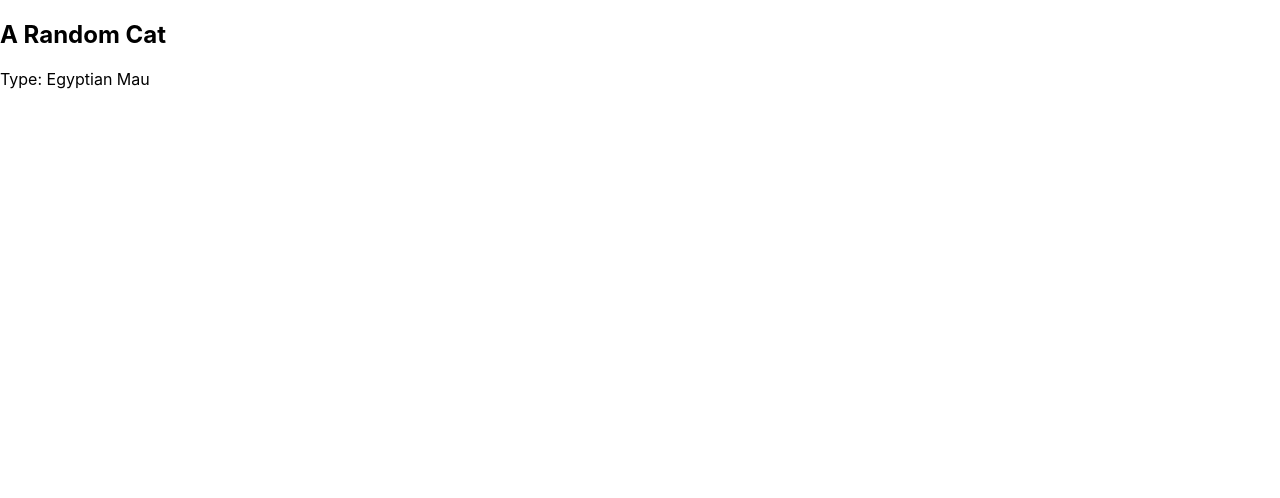
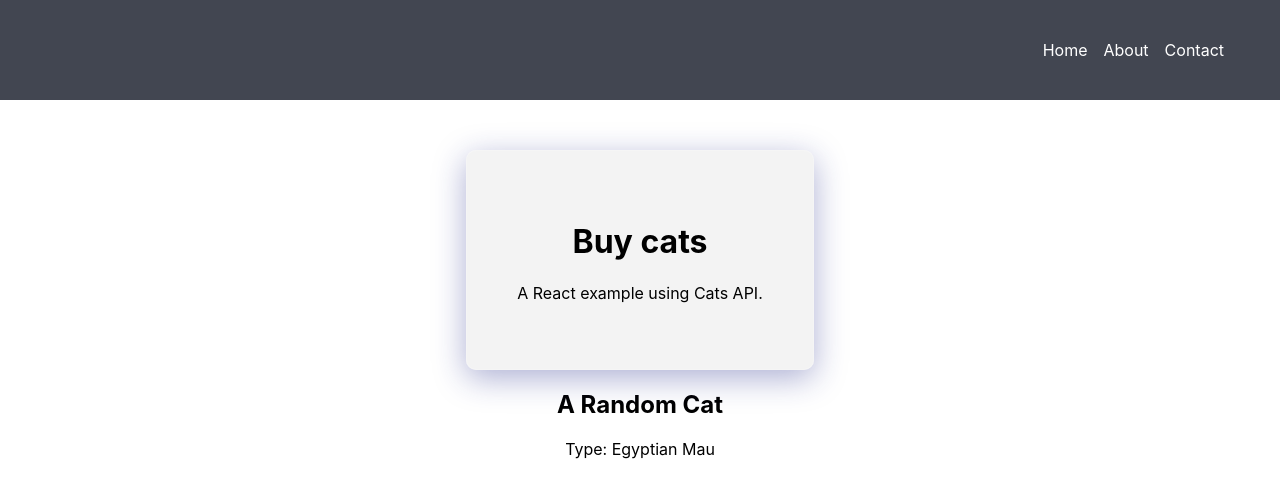
Before and after one commit to Ally-3/cats-ecommerce, a React (Create React App) app: page / in a window 1280 px wide. Shown: the top 498 px of the page. Built offline with nearby package versions, Linux system fonts and the light colour scheme.

Commit message:
imports added to app.js

```diff
--- a/src/App.js
+++ b/src/App.js
@@ -1,11 +1,21 @@
-import cat from './Components/cat';
+import Cats from './Components/Cats';
 import RandomCat from './Components/faker';
 import './App.css';
+import Landing from './Components/Landing';
+import Navbar from './Components/Navbar';
+import { BrowserRouter, Route, Routes } from 'react-router-dom';
 
 function App() {
   return (
-    <div>
-      <cat />
+    <div className="App">
+      <Navbar />
+      {/* Remember to import:
+      import { BrowserRouter, Route, Routes } from 'react-router-dom'; */}
+      <BrowserRouter>
+        <Routes>
+          <Route path="/" element={<Landing />} />
+        </Routes>
+      </BrowserRouter>
       <RandomCat />
     </div>
   );
```
